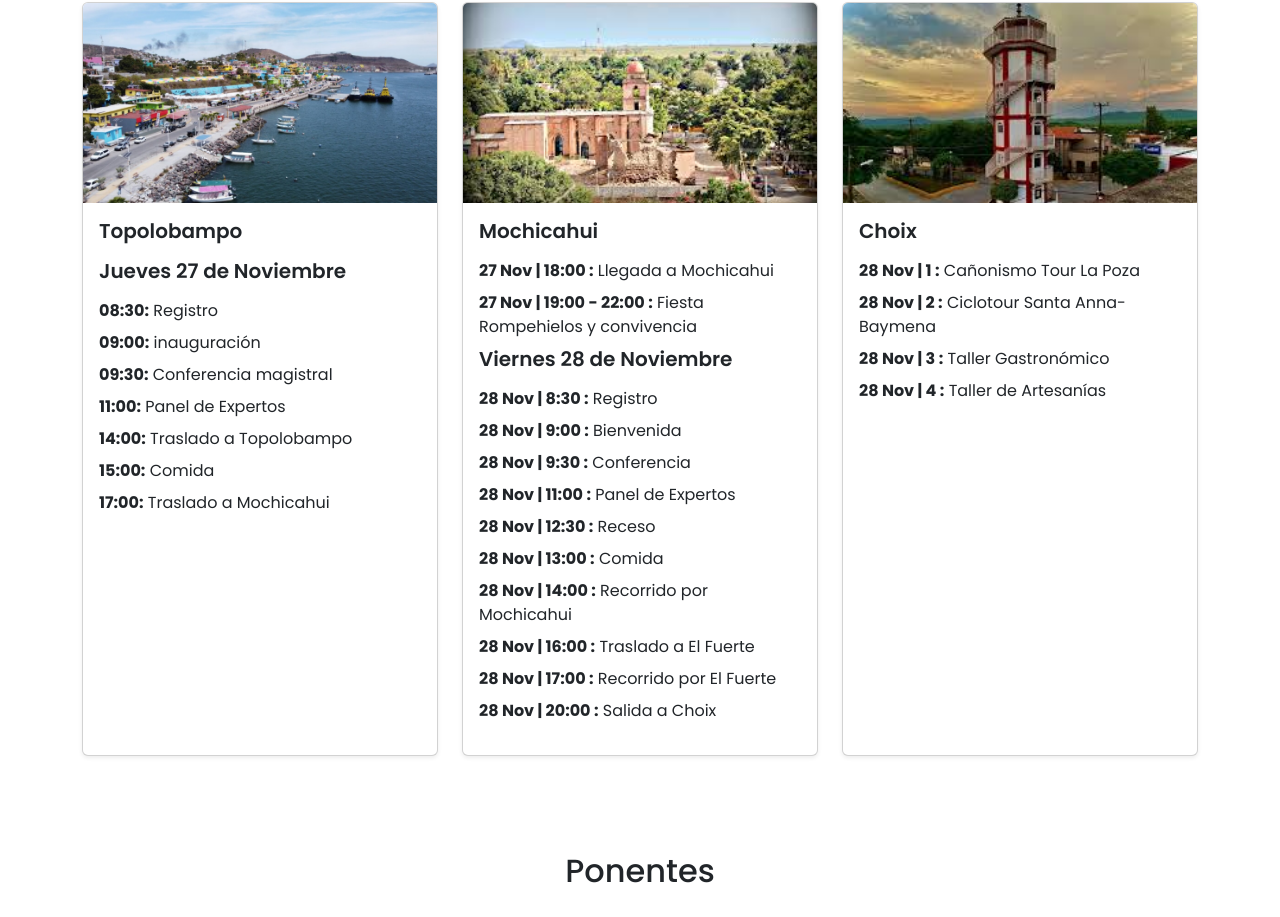
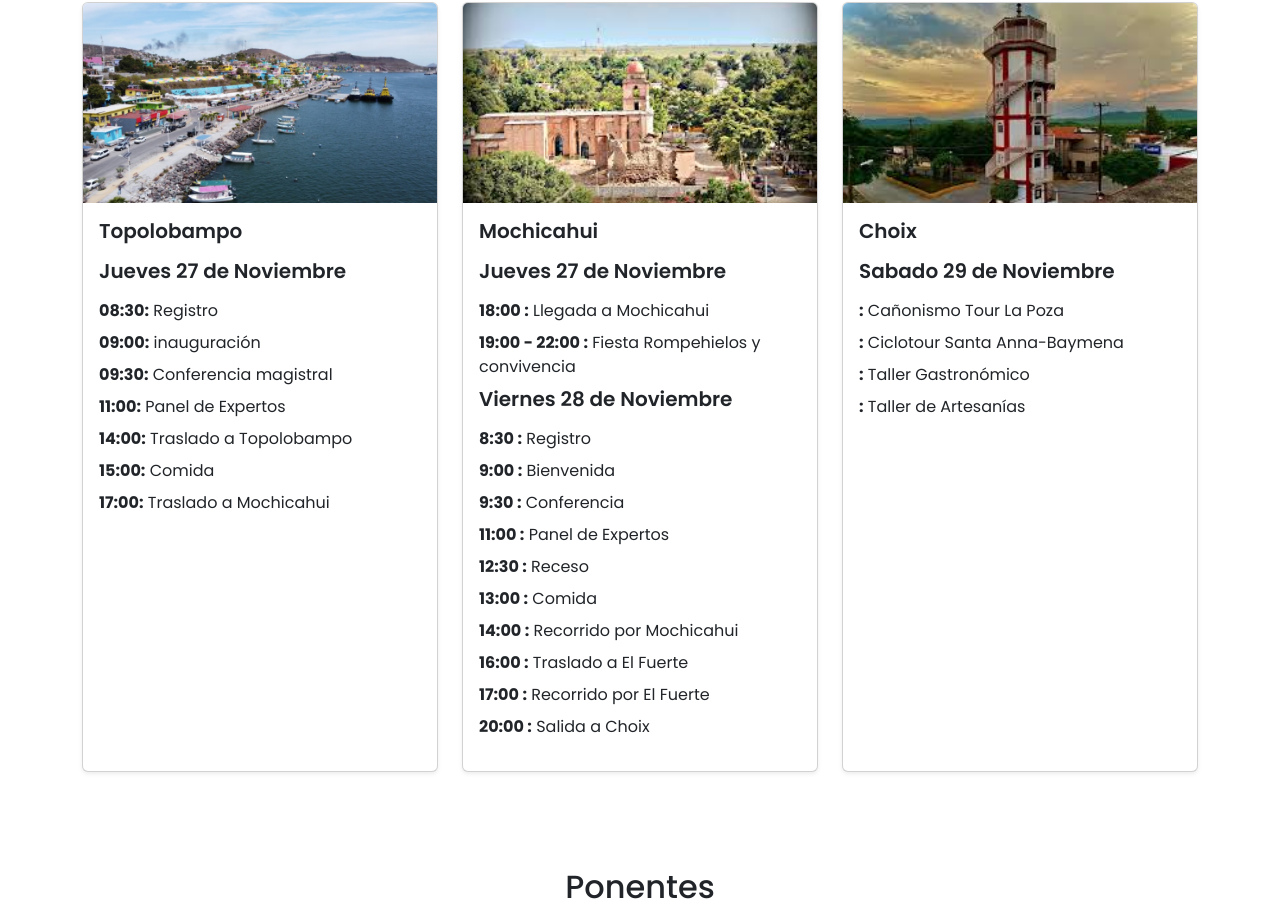
Before and after one commit to congresonacionaldeturismodenaturalesa/Congresonacional.github.io, a plain HTML site: page index.html in a window 1280 px wide. Shown: the part 1880-2797 px from the top of the page. Drawn offline with nearby package versions, Linux system fonts and the light colour scheme.

Commit message:
index.html

```diff
--- a/index.html
+++ b/index.html
@@ -54,7 +54,7 @@
   <main>
     <section id="inicio" class="main-banner d-flex align-items-center">
       <div class="banner-content mx-auto text-center">
-        <p class="mb-2 fst-italic">Del <strong>26 al 28 de Noviembre de 2025</strong></p>
+        <p class="mb-2 fst-italic">Del <strong>27 al 29 de Noviembre de 2025</strong></p>
         <h1>Descubre la riqueza natural y cultural de Sinaloa</h1>
         <p class="lead">Participa en conferencias, talleres y visitas de campo en Topolobampo, Mochicahui y Choix.</p>
       </div>
@@ -69,7 +69,7 @@
         </div>
         <div class="col-md-4">
           <h4>¿Dónde y cuándo se realiza?</h4>
-          <p>Del 26 al 28 de Noviembre de 2025, en Topolobampo, Mochicahui y Choix, Sinaloa.</p>
+          <p>Del 27 al 29 de Noviembre de 2025, en Topolobampo, Mochicahui y Choix, Sinaloa.</p>
         </div>
         <div class="col-md-4">
           <h4>¿Quién organiza?</h4>
@@ -153,20 +153,21 @@
             <img src="mochicahui.jpeg" class="card-img-top img-fluid" alt="Mochicahui" loading="lazy" decoding="async">
             <div class="card-body">
               <h5 class="card-title">Mochicahui</h5>
+              <h5 class="card-title">Jueves 27 de Noviembre</h5>
               <ul class="list-unstyled">
-                <li><strong>27 Nov | 18:00 :</strong> Llegada a Mochicahui</li>
-                <li><strong>27 Nov | 19:00 - 22:00 :</strong> Fiesta Rompehielos y convivencia</li>
+                <li><strong>18:00 :</strong> Llegada a Mochicahui</li>
+                <li><strong>19:00 - 22:00 :</strong> Fiesta Rompehielos y convivencia</li>
                 <h5 class="card-title">Viernes 28 de Noviembre</h5>
-                <li><strong>28 Nov |  8:30 :</strong> Registro</li>
-                <li><strong>28 Nov |  9:00 :</strong> Bienvenida</li>
-                <li><strong>28 Nov |  9:30 :</strong> Conferencia</li>
-                <li><strong>28 Nov | 11:00 :</strong> Panel de Expertos</li>
-                <li><strong>28 Nov | 12:30 :</strong> Receso</li>
-                <li><strong>28 Nov | 13:00 :</strong> Comida</li>
-                <li><strong>28 Nov | 14:00 :</strong> Recorrido por Mochicahui</li>
-                <li><strong>28 Nov | 16:00 :</strong> Traslado a El Fuerte</li>
-                <li><strong>28 Nov | 17:00 :</strong> Recorrido por El Fuerte</li>
-                <li><strong>28 Nov | 20:00 :</strong> Salida a Choix</li>
+                <li><strong>8:30 :</strong> Registro</li>
+                <li><strong>9:00 :</strong> Bienvenida</li>
+                <li><strong>9:30 :</strong> Conferencia</li>
+                <li><strong>11:00 :</strong> Panel de Expertos</li>
+                <li><strong>12:30 :</strong> Receso</li>
+                <li><strong>13:00 :</strong> Comida</li>
+                <li><strong>14:00 :</strong> Recorrido por Mochicahui</li>
+                <li><strong>16:00 :</strong> Traslado a El Fuerte</li>
+                <li><strong>17:00 :</strong> Recorrido por El Fuerte</li>
+                <li><strong>20:00 :</strong> Salida a Choix</li>
               </ul>
             </div>
           </div>
@@ -177,11 +178,12 @@
             <img src="choix.jpeg" class="card-img-top img-fluid" alt="Talleres UAIM" loading="lazy" decoding="async">
             <div class="card-body">
               <h5 class="card-title">Choix </h5>
+              <h5 class="card-title">Sabado 29 de Noviembre</h5>
               <ul class="list-unstyled">
-                <li><strong>28 Nov | 1 :</strong> Cañonismo Tour La Poza</li>
-                 <li><strong>28 Nov | 2 :</strong> Ciclotour Santa Anna-Baymena</li>
-                 <li><strong>28 Nov | 3 :</strong> Taller Gastronómico</li>
-                 <li><strong>28 Nov | 4 :</strong> Taller de Artesanías</li>
+                <li><strong>:</strong> Cañonismo Tour La Poza</li>
+                 <li><strong>:</strong> Ciclotour Santa Anna-Baymena</li>
+                 <li><strong>:</strong> Taller Gastronómico</li>
+                 <li><strong>:</strong> Taller de Artesanías</li>
               </ul>
             </div>
           </div>
```
